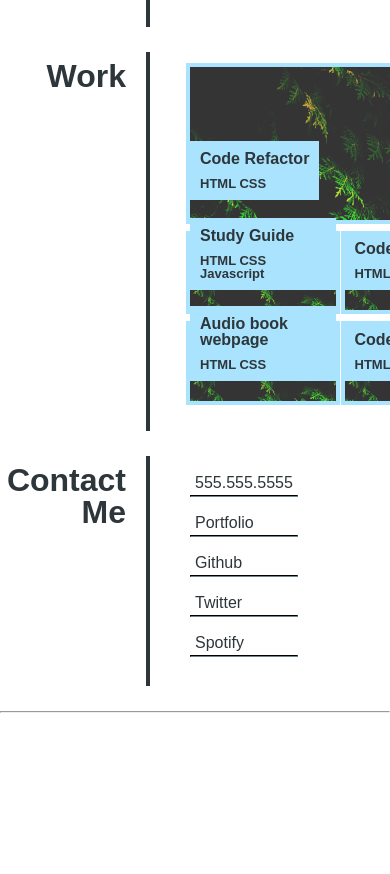
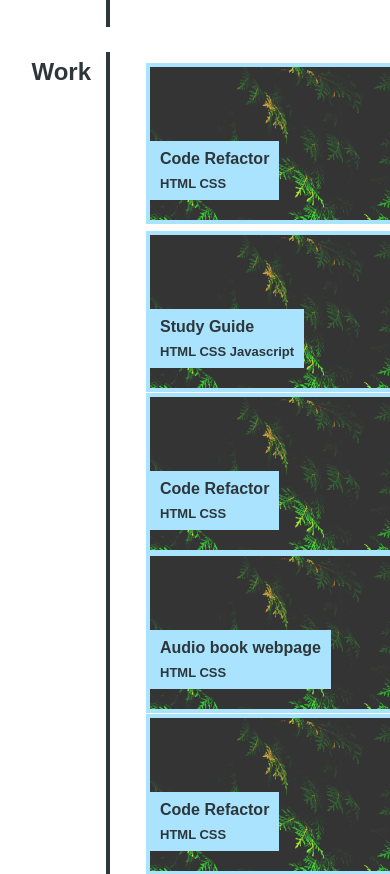
Before and after one commit to LukeGarnsey/portfolio, a plain HTML site: page index.html in a window 390 px wide. Shown: the part 955-1829 px from the top of the page. Before the commit the page ends 1668 px from the top, so only its background shows below. Drawn offline with Linux system fonts and the light colour scheme.

Commit message:
Added Media Queries to CSS to create a better layout for smaller screens

```diff
--- a/assets/css/contact-me.css
+++ b/assets/css/contact-me.css
@@ -29,7 +29,7 @@
     padding-bottom: 25px;
 }
 
-@media screen and (max-width: 648px) {
+@media screen and (max-width: 700px) {
     #contact-me article ul{
         flex-wrap: wrap;
         flex-direction: column;
--- a/assets/css/style.css
+++ b/assets/css/style.css
@@ -135,3 +135,18 @@ main{
     gap:25px;
   }
 }
+@media screen and (max-width: 545px){
+  #about-me aside,
+  #work aside,
+  #contact-me aside{
+
+    min-width: 110px;
+  }
+  #about-me aside h2,
+  #work aside h2,
+  #contact-me aside h2{
+    margin: 8px 15px 0 0;
+    font-size: x-large;
+    width: 90px;
+  }
+}
--- a/assets/css/work.css
+++ b/assets/css/work.css
@@ -8,6 +8,7 @@
     min-width: 250px;
     display: flex;
     flex-direction: row;
+    flex-wrap: nowrap;
     gap: 3%;
     margin-bottom: 15px;
 }
@@ -58,3 +59,13 @@
     font-size: small;
     margin: 10px;
 }
+
+@media screen and (max-width: 786px) {
+    .project-container{
+        flex-wrap: wrap;
+    }
+    .project{
+        max-width: 100%;
+        position: relative;
+    }
+  }
```
